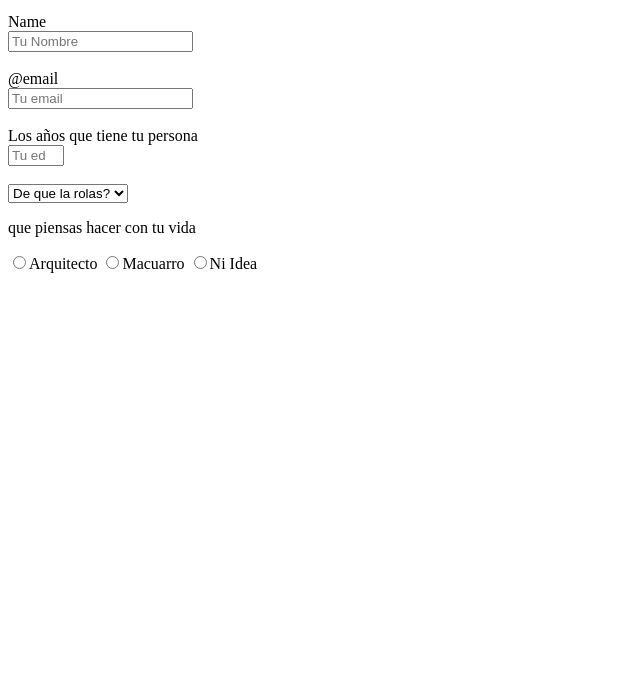
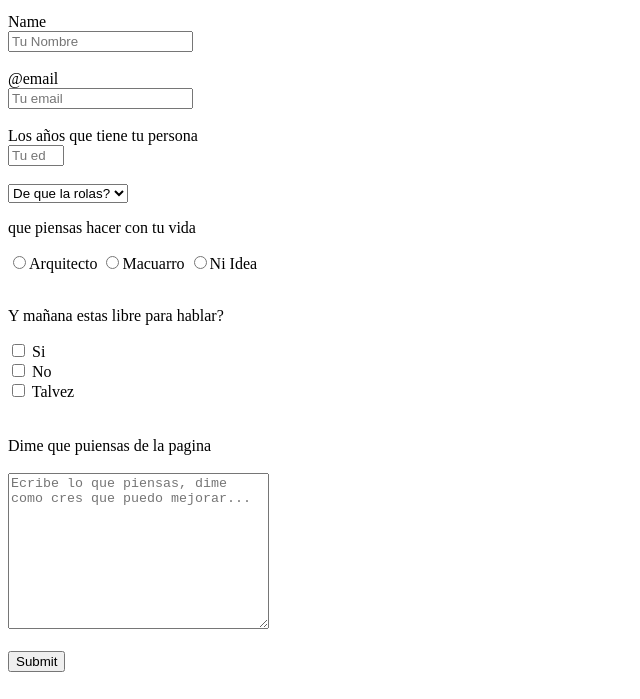
Before and after one commit to deglucero/Survey_Form, a plain HTML site: page index.html in a window 1280 px wide. Shown: the part 101-800 px from the top of the page, without its empty margins (0-640 px from the left). Drawn offline with Linux system fonts and the light colour scheme.

Commit message:
test passing, now tijme to make CSS

```diff
--- a/index.html
+++ b/index.html
@@ -30,6 +30,22 @@
         <label><input type="radio" value="macuarro" class="entrda-radio" name="tu-vida">Macuarro</label>
         <label><input type="radio" value="ni-idea" class="entrda-radio" name="tu-vida">Ni Idea</label>
 
+        <br><br>
+        <p>Y mañana estas libre para hablar?</p>
+        <input type="checkbox" name="si" id="si" value="checkbox">
+        <label for="estado">Si</label><br>
+        <input type="checkbox" name="no" id="no" value="checkbox">
+        <label for="estado">No</label><br>
+        <input type="checkbox" name="talvez" id="talvez" value="checkbox">
+        <label for="estado">Talvez</label><br>
+        <br><br>
+
+        <label for="comentario">Dime que puiensas de la pagina</label><br><br>
+        <textarea name="comentario" id="comentario" cols="30" rows="10" placeholder="Ecribe lo que piensas, dime como cres que puedo mejorar..."></textarea>
+
+        <br><br>
+
+        <input type="submit" id="submit">
 
 
     </form>
```
